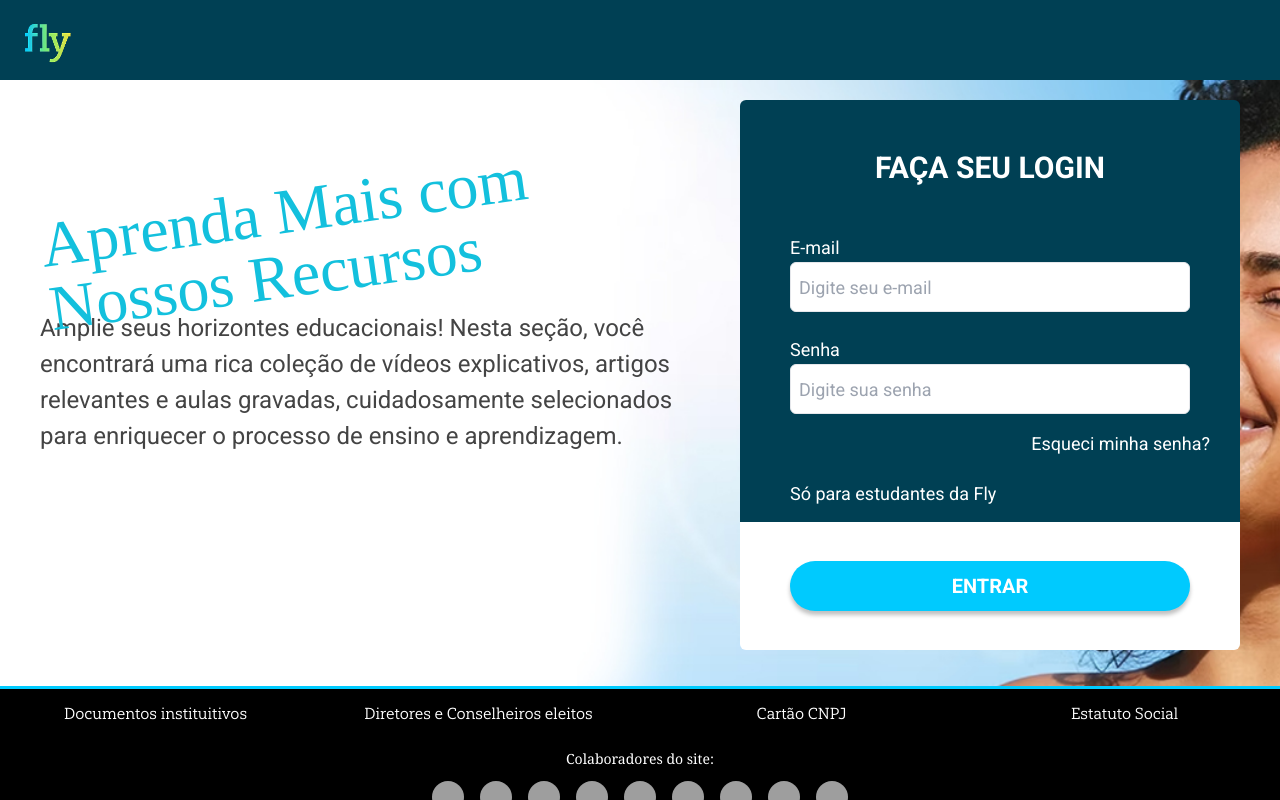
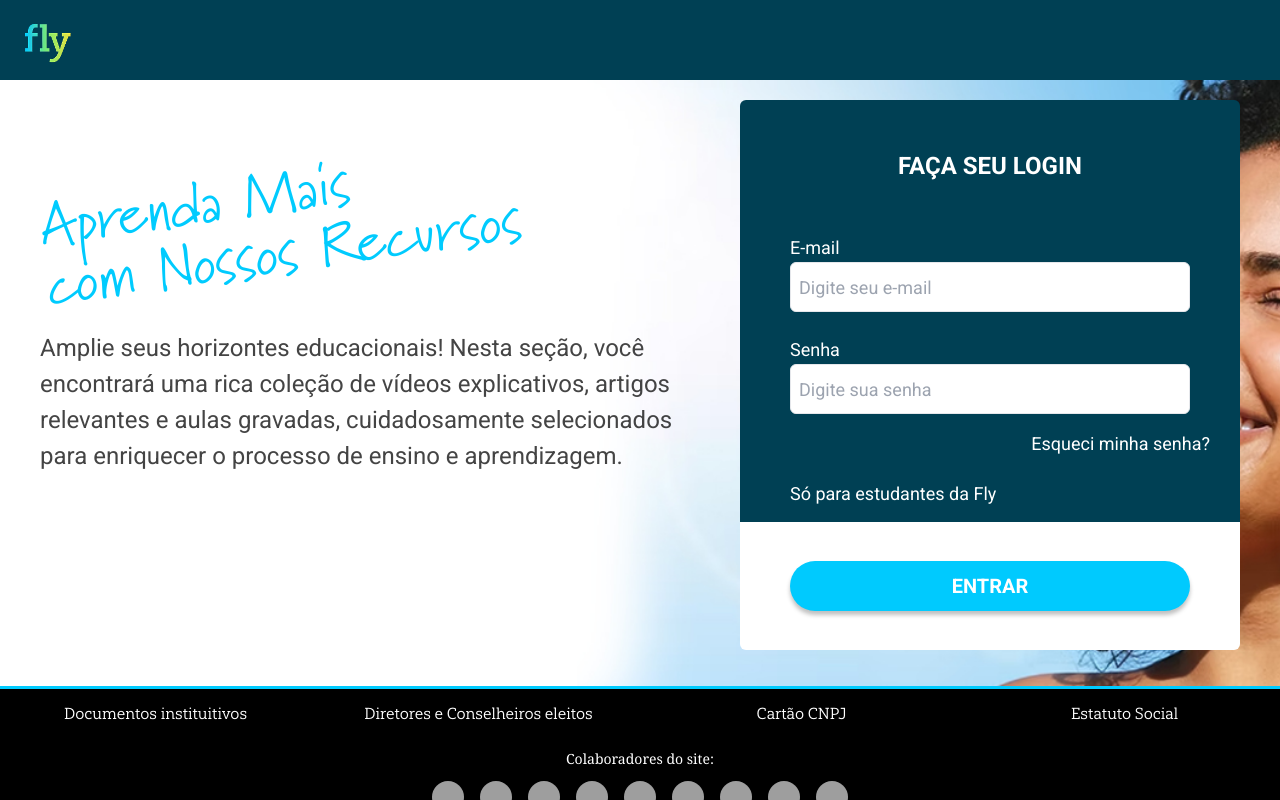
Before and after one commit to nadiduno/flyrecursos, a React (Vite) app: page /login in a window 1280 px wide. Built offline with nearby package versions, Linux system fonts and the light colour scheme; no server answers; grey boxes are pictures that could not be loaded; a web font is replaced by a local one.

Commit message:
Fix log - Nome Componente

```diff
--- a/src/pages/Login.tsx
+++ b/src/pages/Login.tsx
@@ -1,9 +1,10 @@
-import React, { useState } from "react";
+import { useState } from "react";
 import { Link, useNavigate } from "react-router-dom";
 import { useAuth } from "../context/AuthContext";
-import { NavbarLoginPage } from "../componets/NavbarLoginPage";
+import { NavbarLoginPage } from "../componets/NavBarLoginPage";
 import desktopImage from "../assets/LoginPage/large.jpg";
 import { Footer } from "../componets/Footer";
+
 
 export default function Login() {
   // Initialize navigate
@@ -68,15 +69,20 @@ export default function Login() {
             </div>
           </div>
         </header>
-        <div className="md:fixed md:mt-[100px] md:left-1/2 md:transform md:-translate-x-1/2 md:z-50 md:flex md:justify-between md:items-start md:gap-10 md:max-w-[1400px] md:w-full md:px-10
+        <div
+          className="md:fixed md:mt-[100px] md:left-1/2 md:transform md:-translate-x-1/2 md:z-50 md:flex md:justify-between md:items-start md:gap-10 md:max-w-[1400px] md:w-full md:px-10
 
-        ">
+        "
+        >
           <div className="hidden md:block md:max-w-[699px]">
-            <h1 className="pt-12 font-mrsdelafield text-[64px] text-[#13C0DD] xl:mt-[20px] md:mt-[140px] min-h-[189.61px] text-6xl  rotate-[-8.02deg] transform md:inline-block">
-            Aprenda Mais com Nossos Recursos
+            <h1 className="pt-12 text-2xl text-primary2 xl:mt-[20px] md:mt-[140px] min-h-[189.61px] md:text-6xl  rotate-[-8.02deg] transform md:inline-block">
+              Aprenda Mais <br /> com Nossos Recursos
             </h1>
-            <p className="text-left xl:text-[#060606BF] xl:text-[24px]">
-            Amplie seus horizontes educacionais! Nesta seção, você encontrará uma rica coleção de vídeos explicativos, artigos relevantes e aulas gravadas, cuidadosamente selecionados para enriquecer o processo de ensino e aprendizagem.
+            <p className="text-left xl:text-[#060606BF] xl:text-[24px] pt-5">
+              Amplie seus horizontes educacionais! Nesta seção, você encontrará
+              uma rica coleção de vídeos explicativos, artigos relevantes e
+              aulas gravadas, cuidadosamente selecionados para enriquecer o
+              processo de ensino e aprendizagem.
             </p>
           </div>
           <div
@@ -85,9 +91,9 @@ export default function Login() {
           >
             {/*Componente Login*/}
             <div className=" bg-[#004054] rounded-t-md w-full h-full  ">
-              <h2 className="mt-[50px] mb-[49px] w-[236px] h-[35px] text-3xl mx-auto text-center font-bold font-roboto ">
+              <p className="mt-[50px] mb-[49px] w-[236px] h-[35px] text-2xl mx-auto text-center font-bold font-roboto ">
                 FAÇA SEU LOGIN
-              </h2>
+              </p>
               <div className="flex flex-col items-center">
                 <div className="w-[400px] text-left">
                   <label className="w-[50px] h-[21px] text-lg font-normal">
```
